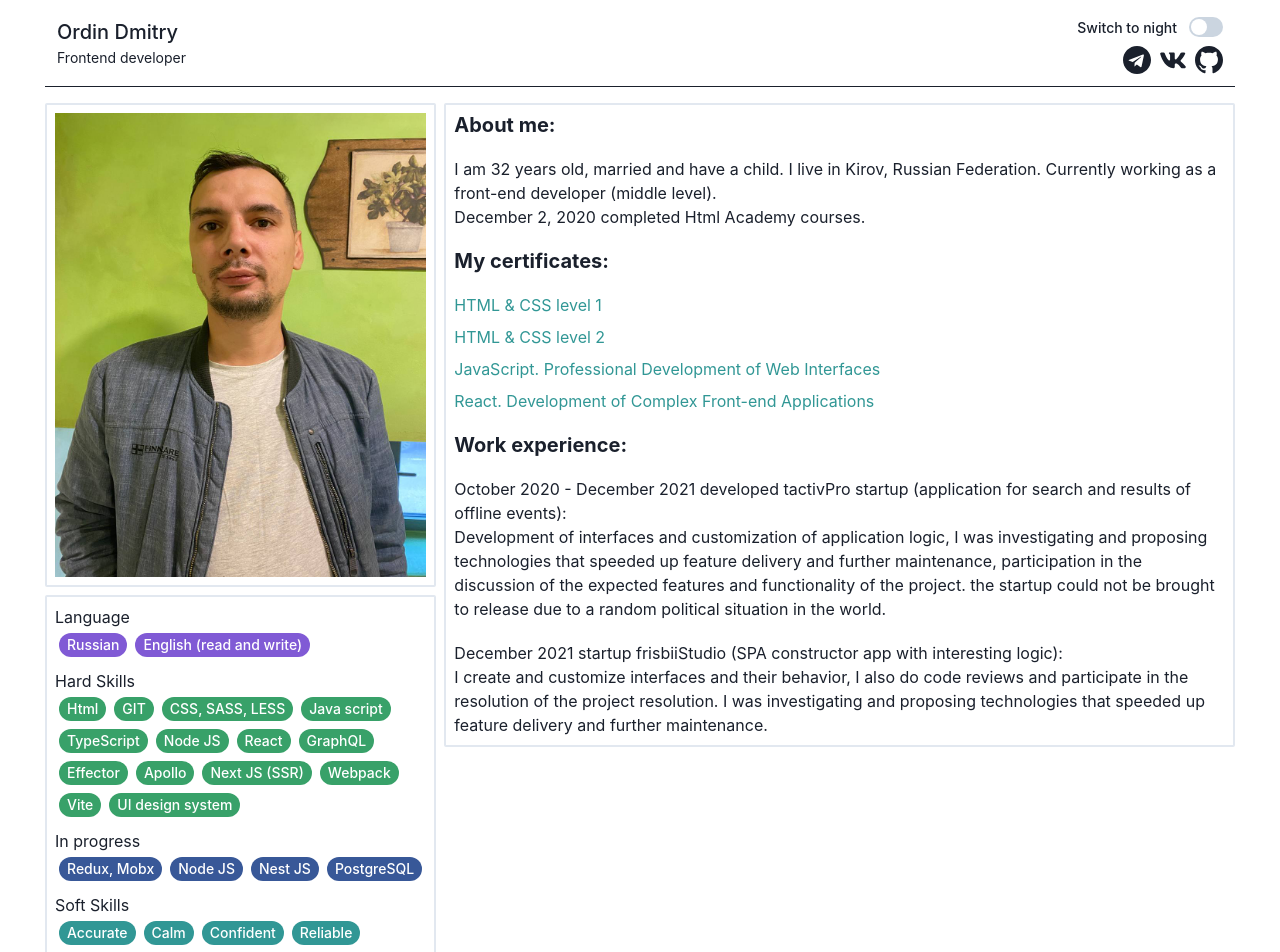
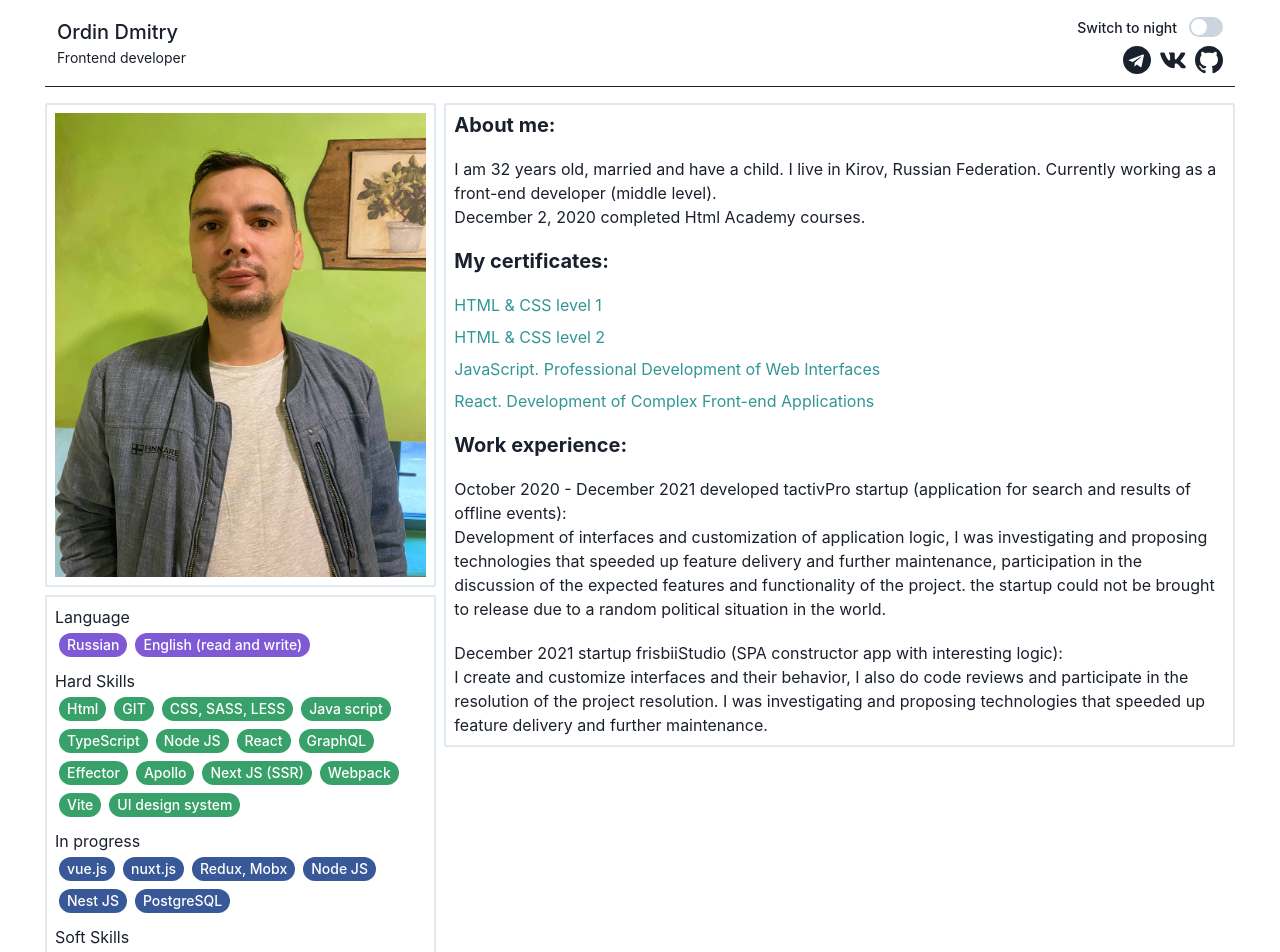
Before and after one commit to qstyle/Resume, a Next.js app: page / in a window 1280 px wide. Shown: the top 952 px of the page. Built offline with nearby package versions, Linux system fonts and the light colour scheme.

Commit message:
feat(fix): skills (#10)

```diff
--- a/components/Body/Skills/data.ts
+++ b/components/Body/Skills/data.ts
@@ -16,6 +16,8 @@ export const MainHardSkills = [
 ]
 
 export const ProgressHardSkills = [
+  'vue.js',
+  'nuxt.js',
   'Redux, Mobx',
   'Node JS',
   'Nest JS',
```
